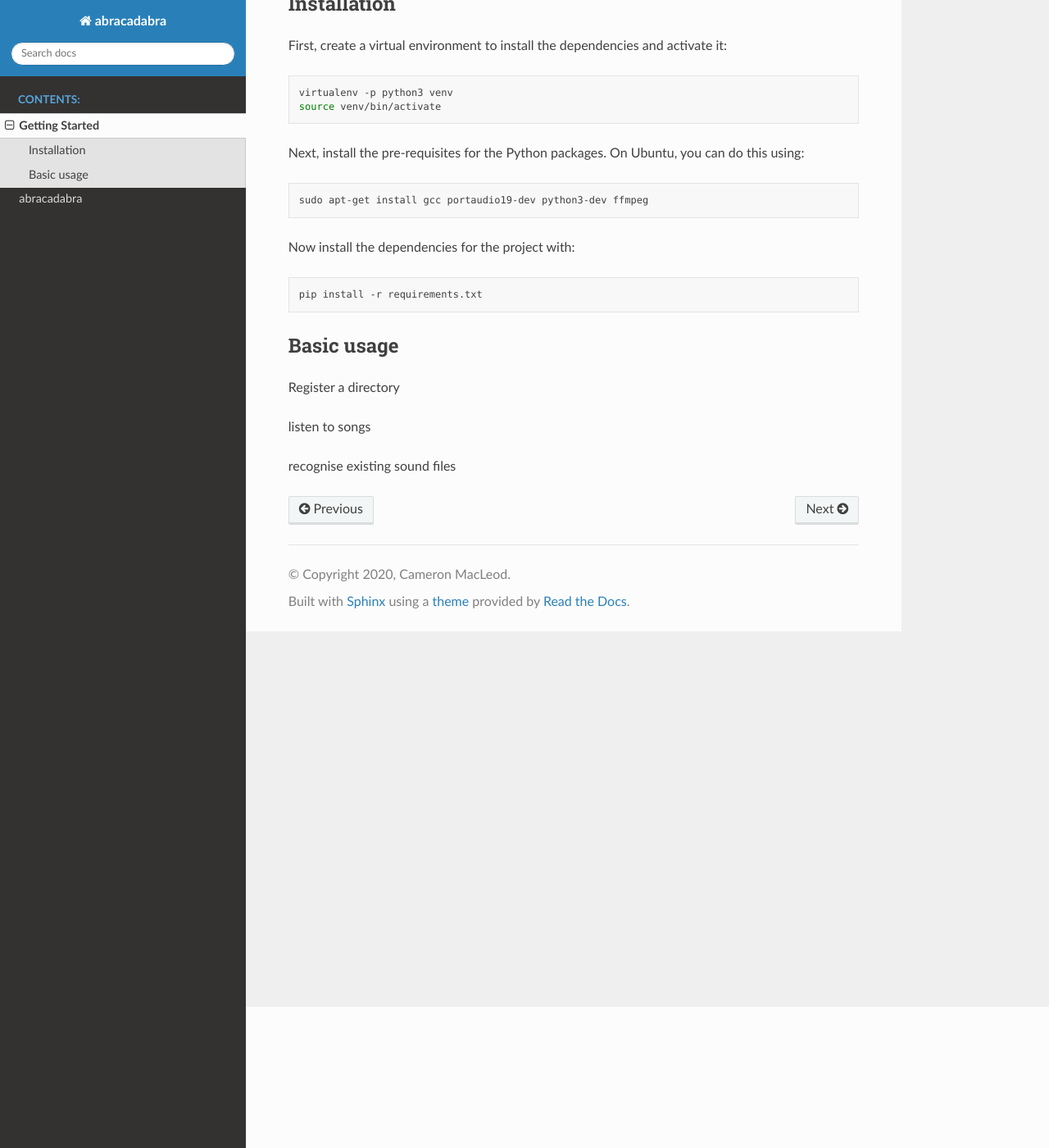
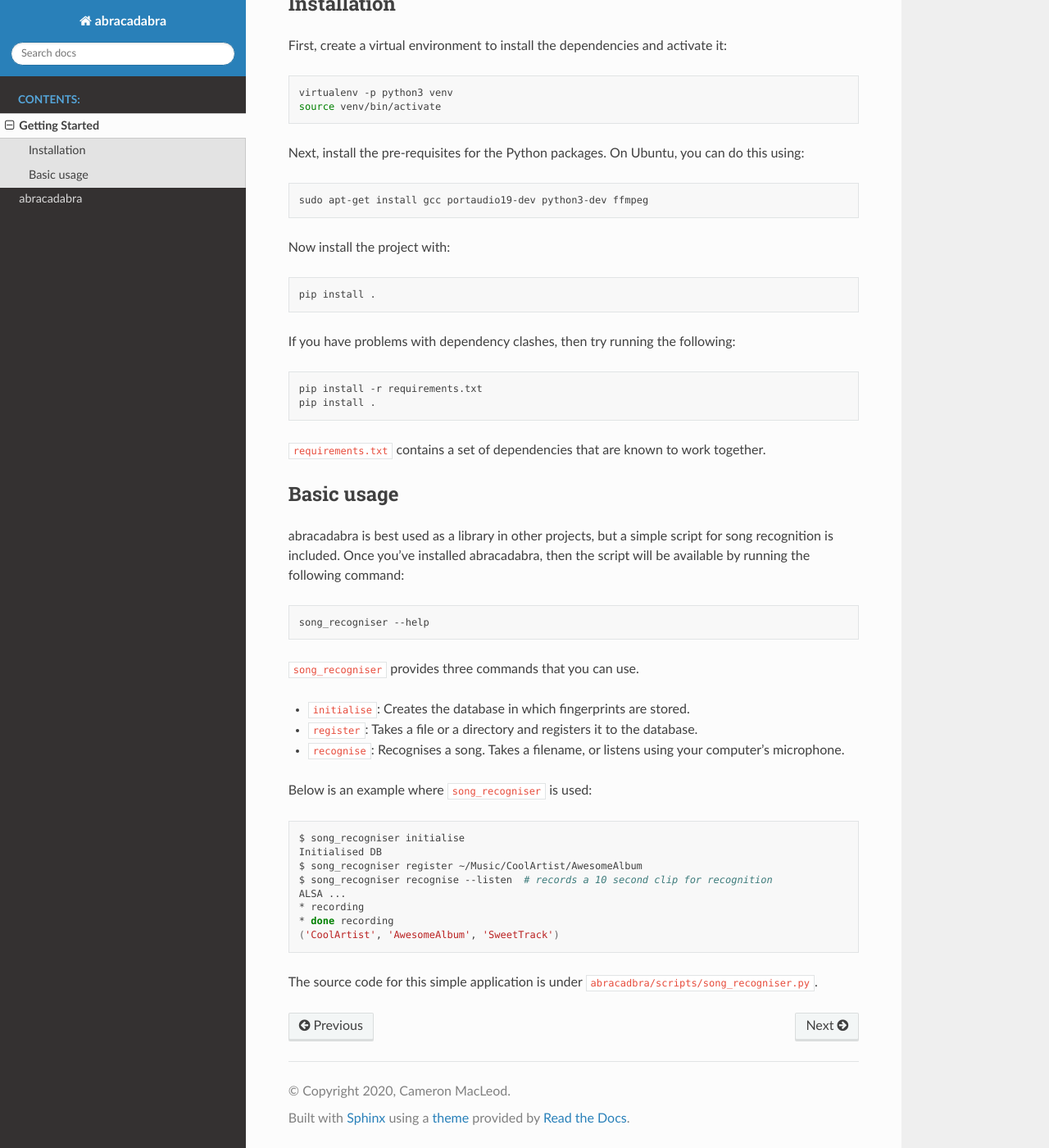
Before and after one commit to notexactlyawe/abracadabra, a Sphinx documentation site: the page built from docs/usage/getstarted.rst, in a window 1280 px wide and 1400 px high, scrolled down 172 px. Shown: the whole window at 82% size. Built offline with Sphinx 7.4.7 and the Read the Docs theme 2.0.0, drawn with Linux system fonts in a browser that asks for light colours.

Commit message:
Add song_recogniser to getstarted

```diff
--- a/docs/usage/getstarted.rst
+++ b/docs/usage/getstarted.rst
@@ -18,17 +18,47 @@ Next, install the pre-requisites for the Python packages. On Ubuntu, you can do
 
    sudo apt-get install gcc portaudio19-dev python3-dev ffmpeg
 
-Now install the dependencies for the project with:
+Now install the project with:
+
+.. code-block:: bash
+
+   pip install .
+
+If you have problems with dependency clashes, then try running the following:
 
 .. code-block:: bash
 
    pip install -r requirements.txt
+   pip install .
+
+``requirements.txt`` contains a set of dependencies that are known to work together.
 
 Basic usage
 -----------
 
-Register a directory
+abracadabra is best used as a library in other projects, but a simple script for song recognition is included. Once you've installed abracadabra, then the script will be available by running the following command:
 
-listen to songs
+.. code-block:: bash
 
-recognise existing sound files
+   song_recogniser --help
+
+``song_recogniser`` provides three commands that you can use.
+
+* ``initialise``: Creates the database in which fingerprints are stored.
+* ``register``: Takes a file or a directory and registers it to the database.
+* ``recognise``: Recognises a song. Takes a filename, or listens using your computer's microphone.
+
+Below is an example where ``song_recogniser`` is used:
+
+.. code-block:: bash
+
+   $ song_recogniser initialise
+   Initialised DB
+   $ song_recogniser register ~/Music/CoolArtist/AwesomeAlbum
+   $ song_recogniser recognise --listen  # records a 10 second clip for recognition
+   ALSA ...
+   * recording
+   * done recording
+   ('CoolArtist', 'AwesomeAlbum', 'SweetTrack')
+
+The source code for this simple application is under ``abracadbra/scripts/song_recogniser.py``.
```
Also changed, not shown: 2 other files.
